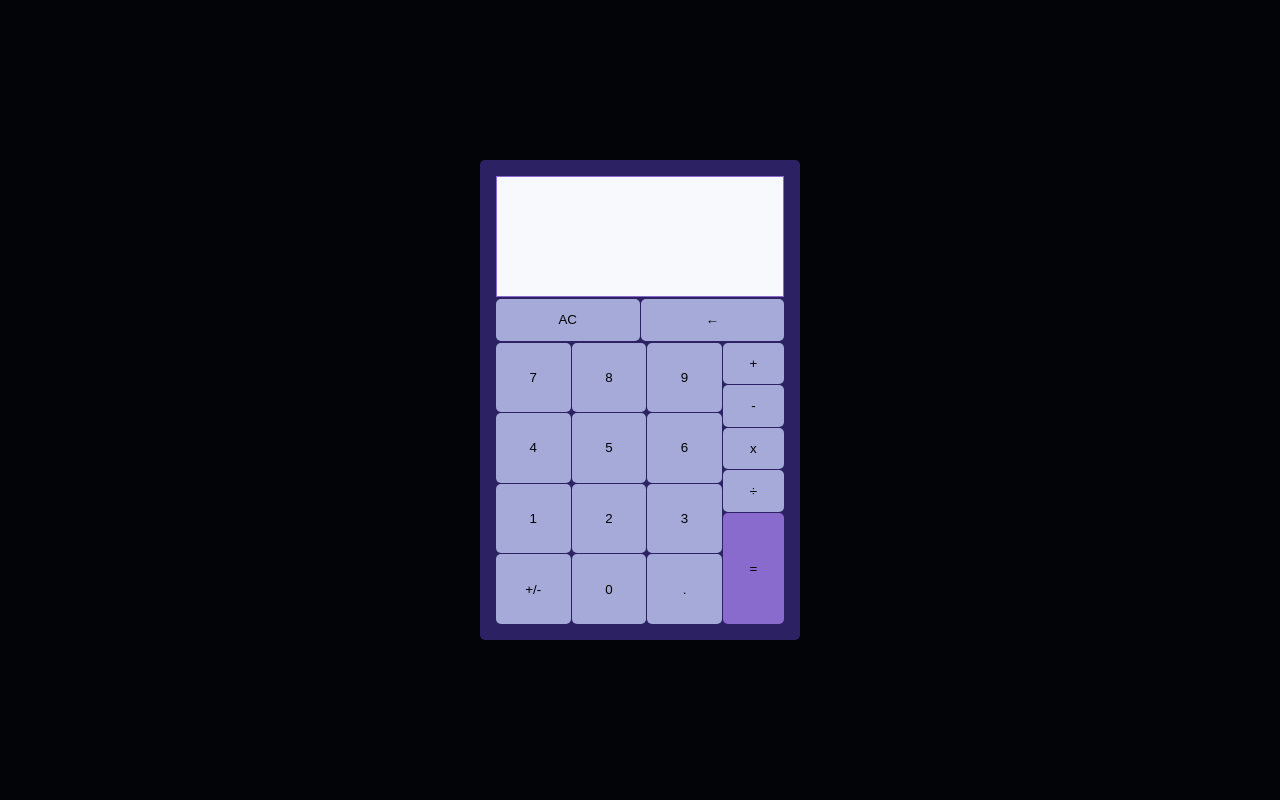
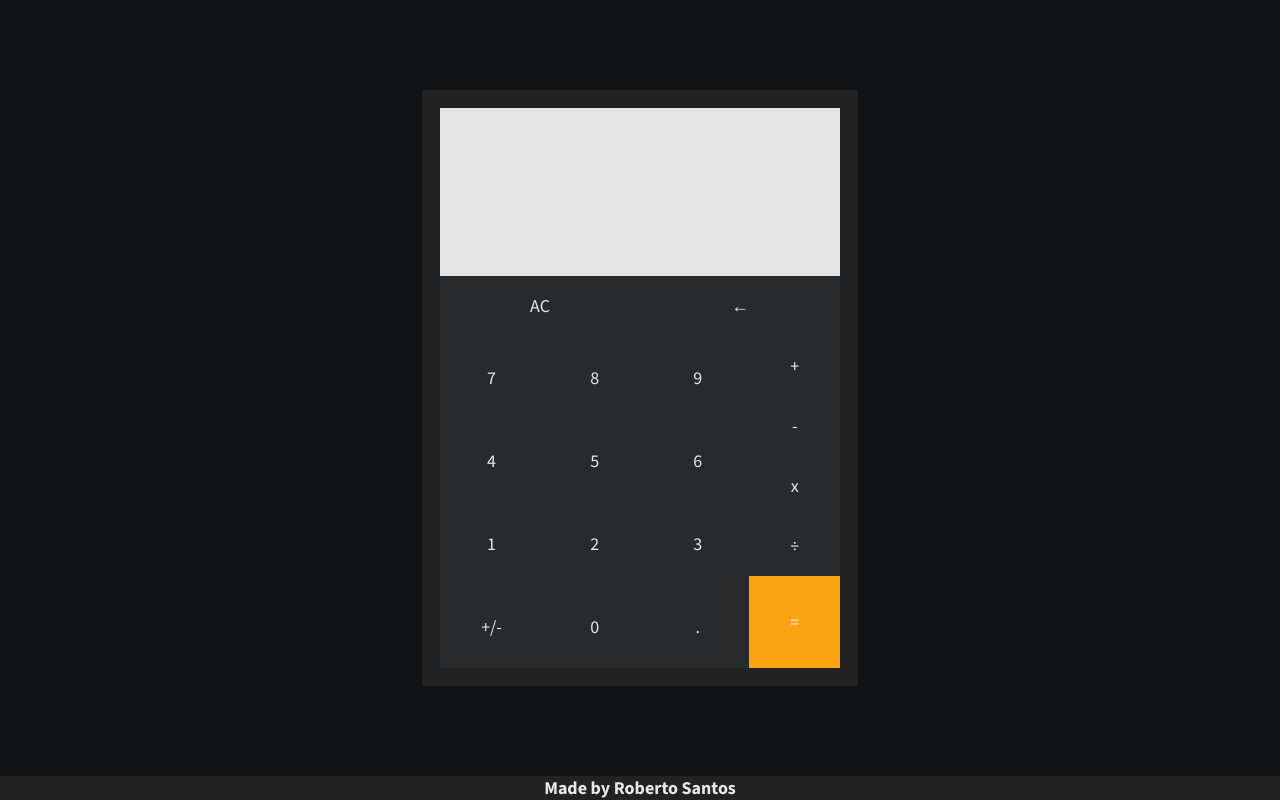
Before and after one commit to kronjuvel1/SwiftMath, a plain HTML site: page index.html in a window 1280 px wide. Drawn offline with nearby package versions, Linux system fonts and the light colour scheme.

Commit message:
fixed layout

```diff
--- a/index.html
+++ b/index.html
@@ -13,6 +13,7 @@
 </head>
 
 <body>
+    <div class="main-container">
         <main id="calculator-body">
             <div id="display" aria-live="assertive" aria-atomic="true" role="textbox" tabindex="0"></div>
             <section class="resultBtn-clearBtn-group">
@@ -32,7 +33,8 @@
                     <button type="button" class="button number" aria-labelledby="label3">3</button>
                     <button type="button" class="button" id="changeSign" aria-label="Change Sign">+/-</button>
                     <button type="button" class="button number" aria-labelledby="label0">0</button>
-                <button type="button" class="button" id="addDecimalPoint" aria-label="Decimal Point (Dot)">.</button>
+                    <button type="button" class="button" id="addDecimalPoint"
+                        aria-label="Decimal Point (Dot)">.</button>
                 </fieldset>
                 <section class="operators-group">
                     <button type="button" class="button getOperators" aria-label="Add" data-operator="+">+</button>
@@ -43,7 +45,9 @@
                 </section>
 
             </div>
+    </div>
     </main>
+    <footer><h3>Made by Roberto Santos</h3></footer>
 </body>
 
 </html>
--- a/script.js
+++ b/script.js
@@ -1,6 +1,6 @@
 const numberButtons = document.querySelectorAll(".button.number");
 const operatorButtons = document.querySelectorAll(".button.getOperators");
-const decimalPointButton = document.querySelector("addDecimalPoint");
+const decimalPointButton = document.querySelector("#addDecimalPoint");
 const resultButton = document.querySelector("#resultBtn");
 const clearButton = document.querySelector("#clearBtn");
 const backspaceButton = document.querySelector("#backspaceBtn");
@@ -10,22 +10,6 @@ let firstNumber = "";
 let secondNumber = "";
 let currentOperator = "";
 let isError = false;
-
-function clearCalculator() {
-    firstNumber = "";
-    secondNumber = "";
-    currentOperator = "";
-}
-
-function updateDisplay() {
-    displayElement.textContent = `${firstNumber} ${currentOperator} ${secondNumber}`;
-
-    if (content.length > 10) {
-        displayElement.style.fontSize = "1.5rem";
-    } else {
-        displayElement.style.fontSize = "xx-large";
-    }
-}
 
 const add = (num1, num2) => num1 + num2;
 const subtract = (num1, num2) => num1 - num2;
@@ -118,3 +102,19 @@ backspaceButton.addEventListener("click", function () {
     }
     updateDisplay();
 });
+
+function clearCalculator() {
+    firstNumber = "";
+    secondNumber = "";
+    currentOperator = "";
+}
+
+function updateDisplay() {
+    displayElement.textContent = `${firstNumber} ${currentOperator} ${secondNumber}`;
+
+    if (displayElement.length > 10) {
+        displayElement.style.fontSize = "1.5rem";
+    } else {
+        displayElement.style.fontSize = "xx-large";
+    }
+}
--- a/style.css
+++ b/style.css
@@ -1,45 +1,65 @@
 :root {
-    --text: #121317;
-    --background: #030408;
-    --background2: #2C2163;
-    --background3: #F8F9FC;
-    --primary: #443BB0;
-    --secondary: #A6AAD8;
-    --accent: #896ACD;
+    --text: #e7e9e8;
+    --background: #101214;
+    --background2: #222222;
+    --primary: #e5e5e5;
+    --secondary: #BCD6F00A;
+    --accent: #fca311;
+
 }
 
 * {
-    box-sizing: border-box;
-    margin: 0;
-    padding: 0;
+    font-family: 'Source Sans 3', sans-serif;
+    font-size: large;
+    color: var(--text);
 }
 
 html {
-    font-family: 'Source Sans 3', sans-serif;
-    color: var(--text);
+    height: 100vh;
+    background-color: var(--background2);
 }
 
 body {
-    min-height: 100vh;
     margin: 0;
+}
+
+.main-container {
+    height: 97vh;
     display: flex;
     justify-content: center;
     align-items: center;
     background-color: var(--background);
 }
 
+footer > h3 {
+    background-color: var(--background2);
+    color: var(--text);
+    margin: 0;
+    max-height: 10%;
+    text-align: center;
+}
+
 button {
     background-color: var(--secondary);
     padding: 1em;
     border: none;
+    cursor: pointer;
+    transition: background-color 0.3s ease;
+}
+
+button:hover {
+    background-color: darken(var(--secondary), 10%);
+}
+
+button:active {
+    transform: scale(0.95);
 }
 
 #calculator-body {
-    height: 60vh;
-    width: 40vh;
+    height: 70vh;
+    width: 50vh;
     padding: 1rem;
-    border-radius: 5px;
-    gap: 2px;
+    border-radius: 1;
 
     background-color: var(--background2);
     display: flex;
@@ -50,20 +70,20 @@ button {
 #display {
     display: flex;
     align-items: center;
-    text-align: center;
     justify-content: flex-end;
-    height: 30%;
-    width: 100%;
+    min-height: 30%;
+    max-width: 100%;
     padding: 0 10px;
-    border: .1rem solid var(--accent);
-    font-size: xx-large;
-    background-color: var(--background3);
-    color: var(--text);
+    outline: .1rem solid var(--background2);
+    font-size: 1rem;
+    color: var(--background2);
+    background-color: var(--primary);
 }
 
 #calculator-buttons {
     display: flex;
     height: 70%;
+    padding: 0;
 }
 
 .button-group {
@@ -72,49 +92,39 @@ button {
     margin: 0;
     padding: 0;
     border: 0;
-    gap: 1px;
 }
 
 .button {
-    flex: 0 0 calc(33%);
+    display: flex;
+    justify-content: center;
+    flex-basis: calc(33% + 1px);
 }
 
-.button.number, #addDecimalPoint, #changeSign, .button.button.getOperators {
-    border-radius: 5px;
-}
-
-.button.number {
-   flex-grow: 1;
+.button.number,
+.button.functions,
+.button.getOperators,
+#changeSign,
+#addDecimalPoint {
+    align-items: center;
 }
 
 .operators-group {
     display: flex;
     flex-direction: column;
     width: 40%;
-    gap: 1px;
-    margin-left: 1px;
-}
-
-.button.getOperators {
-    flex: 1;
-    width: 100%;
 }
 
 .resultBtn-clearBtn-group {
     display: flex;
 }
 
-.button.functions, #resultBtn {
+.button.getOperators,
+.button.functions,
+#resultBtn {
     flex: 1;
-    border-radius: 5px;
 }
 
 #resultBtn {
-    flex-grow: 6;
-    width: 100%;
     background-color: var(--accent);
+    flex-grow: 4;
 }
-
-#backspaceBtn {
-    margin-left: 1px;
-}
```
Lines whose indentation alone changed are shown as unchanged.
